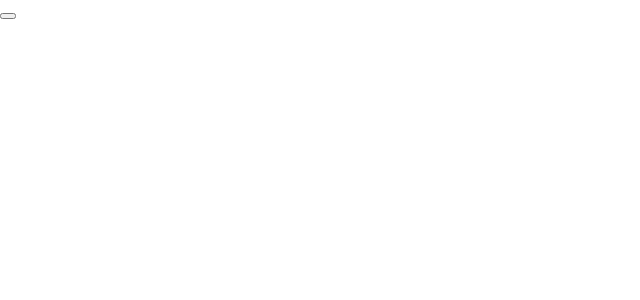
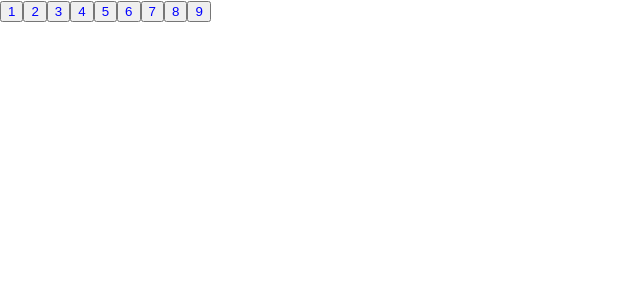
Before and after one commit to FelipeAugust0/jogo-da-velha, a React (Create React App) app: page / in a window 1280 px wide. Shown: the top 300 px of the page, without its empty margins (0-640 px from the left). Built offline with nearby package versions, Linux system fonts and the light colour scheme.

Commit message:
NEW: adicao de nove botoes

```diff
--- a/src/App.css
+++ b/src/App.css
@@ -1,4 +1,4 @@
-.Square{
+.square{
   fonte-size: medium;
   color: blue;
 }
--- a/src/App.js
+++ b/src/App.js
@@ -3,6 +3,16 @@ import './App.css';
 
 export default function Square(){
   return(
-    <button className="square"></button>
+    <div>
+      <button className="square">1</button>
+      <button className="square">2</button>
+      <button className="square">3</button>
+      <button className="square">4</button>
+      <button className="square">5</button>
+      <button className="square">6</button>
+      <button className="square">7</button>
+      <button className="square">8</button>
+      <button className="square">9</button>
+    </div>
   )
 }
```
